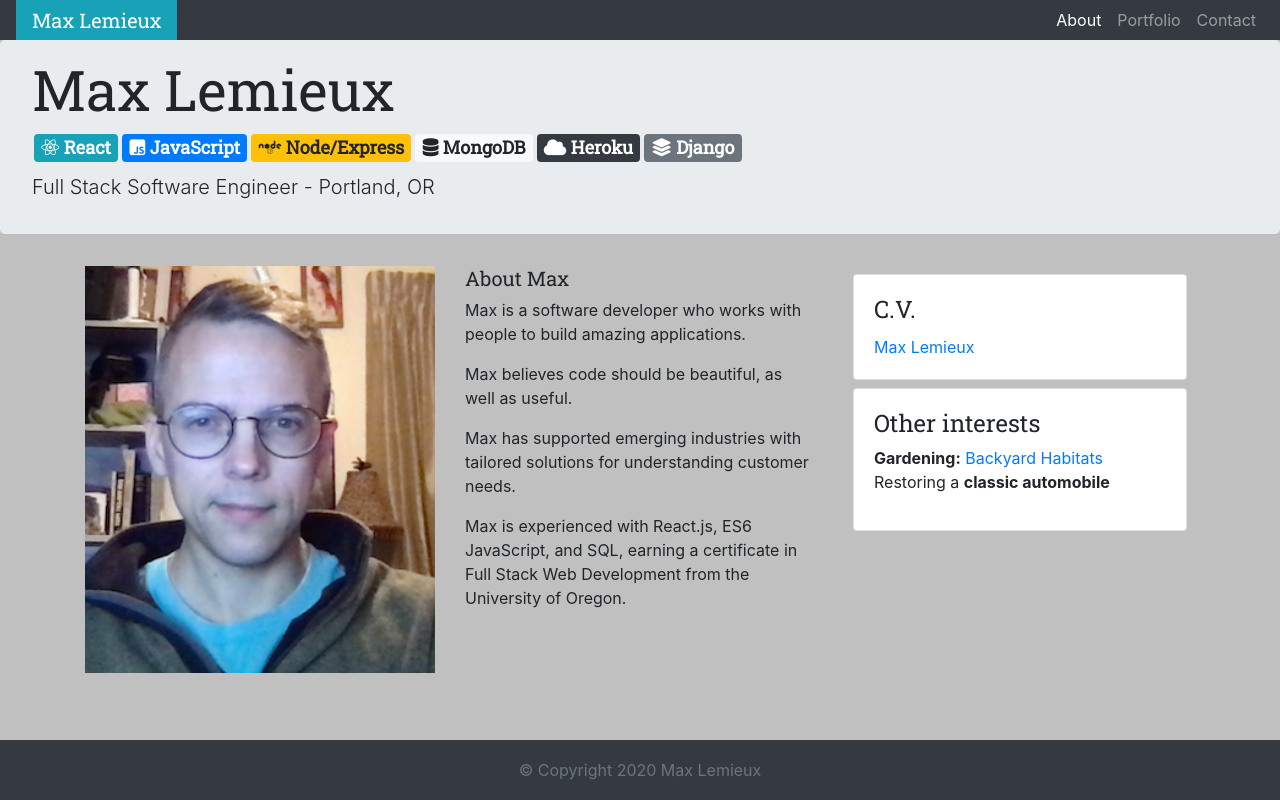
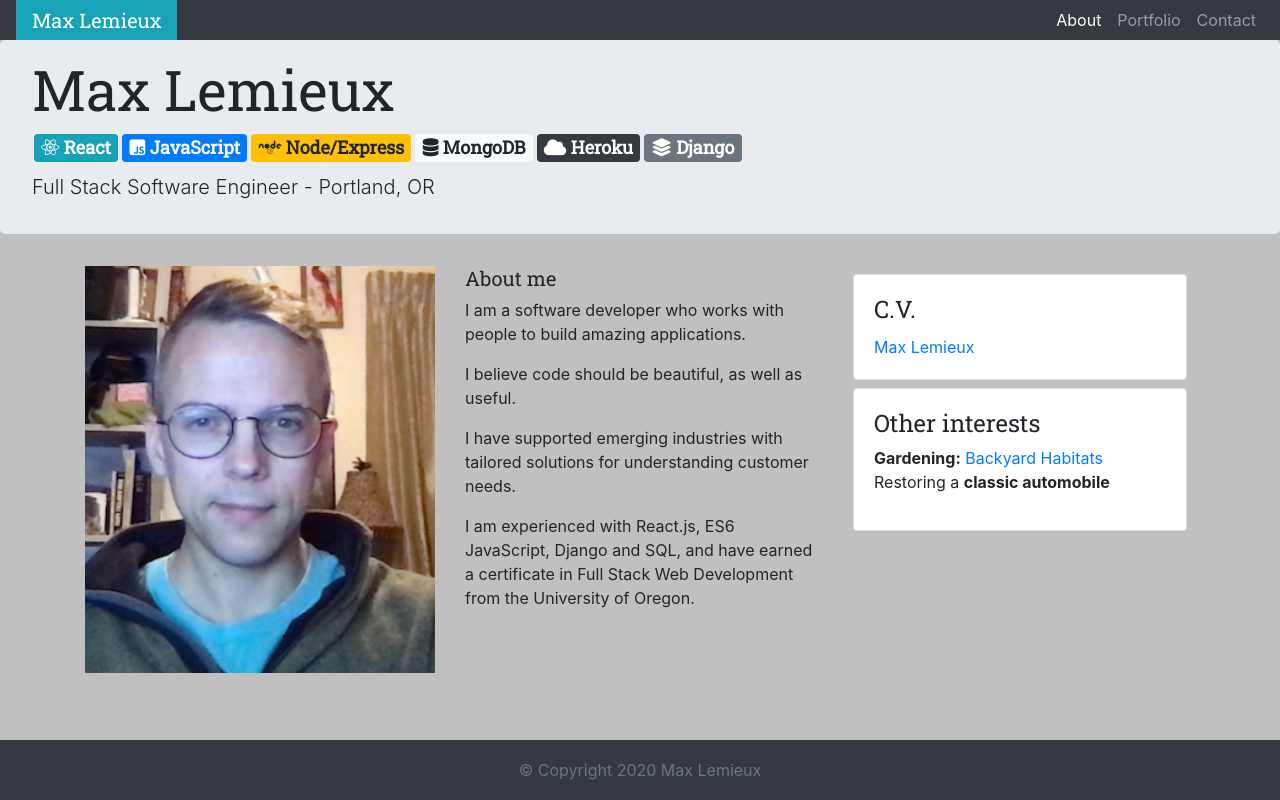
Before and after one commit to maxlemieux/portfolio, a React (Create React App) app: page / in a window 1280 px wide. Built offline with nearby package versions, Linux system fonts and the light colour scheme.

Commit message:
avoid third person

```diff
--- a/src/pages/Index.js
+++ b/src/pages/Index.js
@@ -21,11 +21,11 @@ const Index = () => {
                 <img className="w-100 mb-3 imgFluid" src="./assets/images/Selfie Small.png" width="100%" alt="..." />
               </div>
               <div className="col-lg-4">
-                  <h5>About Max</h5>
-                  <p>Max is a software developer who works with people to build amazing applications.</p>
-                  <p>Max believes code should be beautiful, as well as useful.</p>
-                  <p>Max has supported emerging industries with tailored solutions for understanding customer needs.</p>
-                  <p>Max is experienced with React.js, ES6 JavaScript, and SQL, earning a certificate in Full Stack Web Development from the University of Oregon.</p>
+                  <h5>About me</h5>
+                  <p>I am a software developer who works with people to build amazing applications.</p>
+                  <p>I believe code should be beautiful, as well as useful.</p>
+                  <p>I have supported emerging industries with tailored solutions for understanding customer needs.</p>
+                  <p>I am experienced with React.js, ES6 JavaScript, Django and SQL, and have earned a certificate in Full Stack Web Development from the University of Oregon.</p>
               </div>
               <div className="col-lg-4">
                   <div className="card m-2">
```
